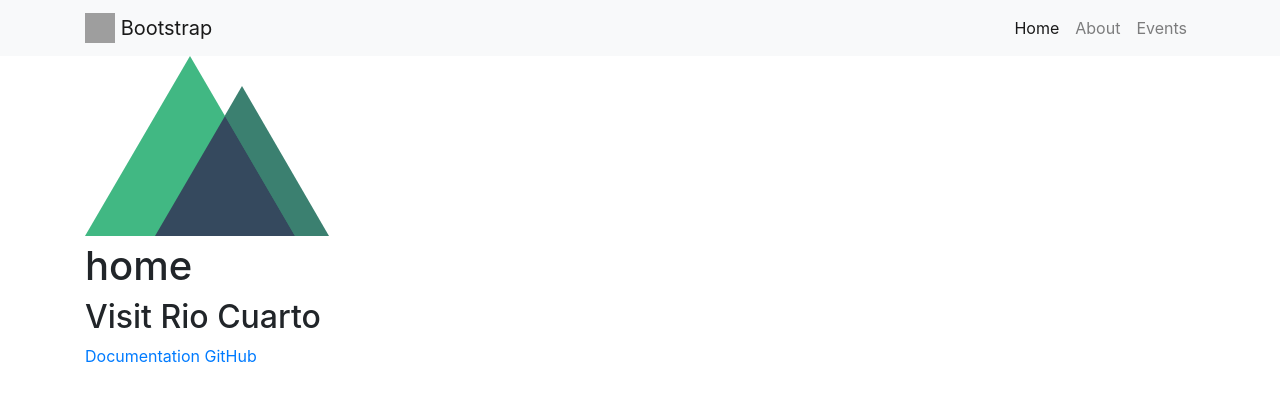
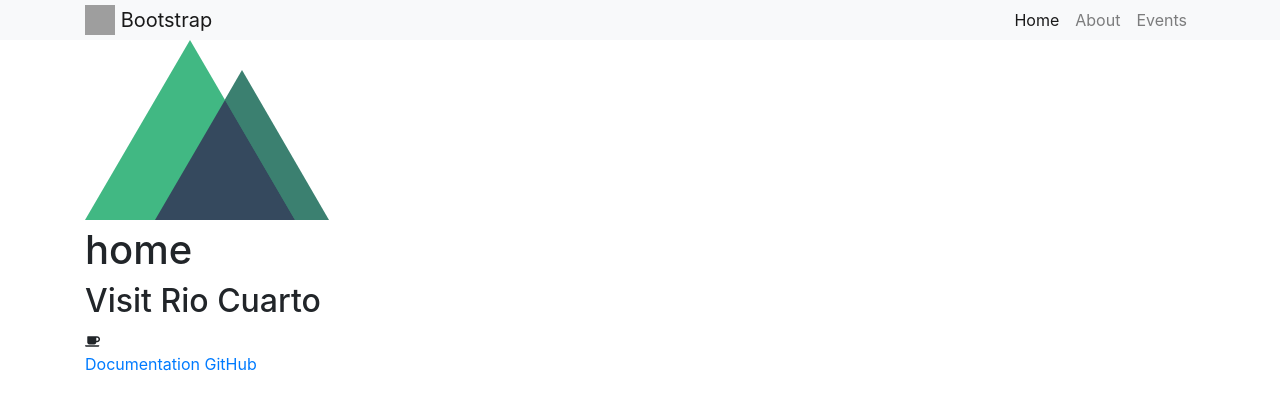
Before and after one commit to germansayago/visit-rio-cuarto-frontend, a Nuxt app: page / in a window 1280 px wide. Shown: the top 410 px of the page. Built offline with nearby package versions, Linux system fonts and the light colour scheme; grey boxes are pictures that could not be loaded.

Commit message:
Fontawesome 5.11.2 was added to the project from cdn

```diff
--- a/assets/scss/_default.scss
+++ b/assets/scss/_default.scss
@@ -1,4 +1,6 @@
 //
 // template default
 
-body{}
+body{
+  background-color: #fff;
+}
--- a/assets/scss/components/_navbar.scss
+++ b/assets/scss/components/_navbar.scss
@@ -1,4 +1,6 @@
 //
 // navbar
 
-.navbar{}
+.navbar{
+  padding: inherit;
+}
--- a/components/Navbar.vue
+++ b/components/Navbar.vue
@@ -18,10 +18,10 @@
         <span class="navbar-toggler-icon" />
       </button>
 
-      <div class="collapse navbar-collapse" id="navbarNav">
+      <div id="navbarNav" class="collapse navbar-collapse">
         <ul class="navbar-nav ml-auto">
           <li class="nav-item active">
-            <a class="nav-link" href="/">Home</span></a>
+            <a class="nav-link" href="/">Home</a>
           </li>
           <li class="nav-item">
             <a class="nav-link" href="/about">About</a>
--- a/nuxt.config.js
+++ b/nuxt.config.js
@@ -12,7 +12,8 @@ export default {
       { hid: 'description', name: 'description', content: process.env.npm_package_description || '' }
     ],
     link: [
-      { rel: 'icon', type: 'image/x-icon', href: '/favicon.ico' }
+      { rel: 'icon', type: 'image/x-icon', href: '/favicon.ico' },
+      { rel: 'stylesheet', href: 'https://cdnjs.cloudflare.com/ajax/libs/font-awesome/5.11.2/css/all.min.css' }
     ]
   },
   /*
--- a/pages/index.vue
+++ b/pages/index.vue
@@ -8,6 +8,9 @@
       <h2 class="subtitle">
         Visit Rio Cuarto
       </h2>
+      <div>
+        <i class="fas fa-coffee fa-xs"></i>
+      </div>
       <div class="links">
         <a
           href="https://nuxtjs.org/"
```
